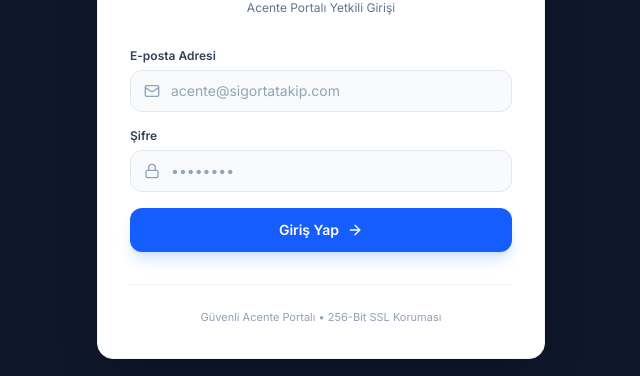
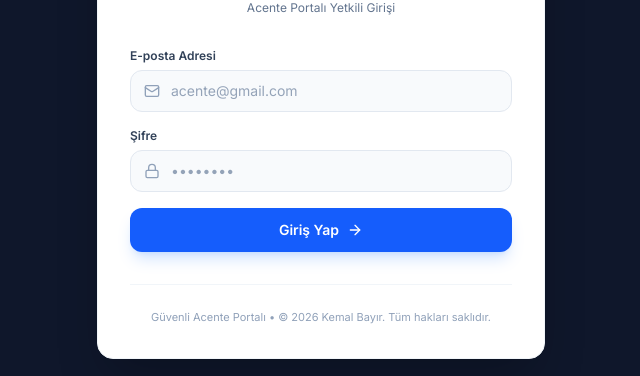
Before and after one commit to byrkml/sigorta-takip-sistemi, a Next.js app: page /login in a window 1280 px wide. Shown: the part 289-665 px from the top of the page, without its empty margins (319-959 px from the left). Built offline with nearby package versions, Linux system fonts and the light colour scheme; no server answers.

Commit message:
fix: login ekranı duzeltildi

```diff
--- a/src/app/login/page.tsx
+++ b/src/app/login/page.tsx
@@ -64,7 +64,7 @@ export default function LoginPage() {
                 required
                 value={email}
                 onChange={(e) => setEmail(e.target.value)}
-                placeholder="acente@sigortatakip.com"
+                placeholder="acente@gmail.com"
                 className="w-full pl-10 pr-4 py-2.5 bg-slate-50 border border-slate-200 rounded-xl text-sm focus:outline-none focus:ring-2 focus:ring-blue-500/20 focus:border-blue-500 text-slate-900 transition-all placeholder:text-slate-400"
               />
             </div>
@@ -99,7 +99,7 @@ export default function LoginPage() {
 
         <div className="mt-8 pt-6 border-t border-slate-100 text-center">
           <p className="text-[11px] text-slate-400">
-            Güvenli Acente Portalı &bull; 256-Bit SSL Koruması
+            Güvenli Acente Portalı &bull; © 2026 Kemal Bayır. Tüm hakları saklıdır.
           </p>
         </div>
       </div>
```
